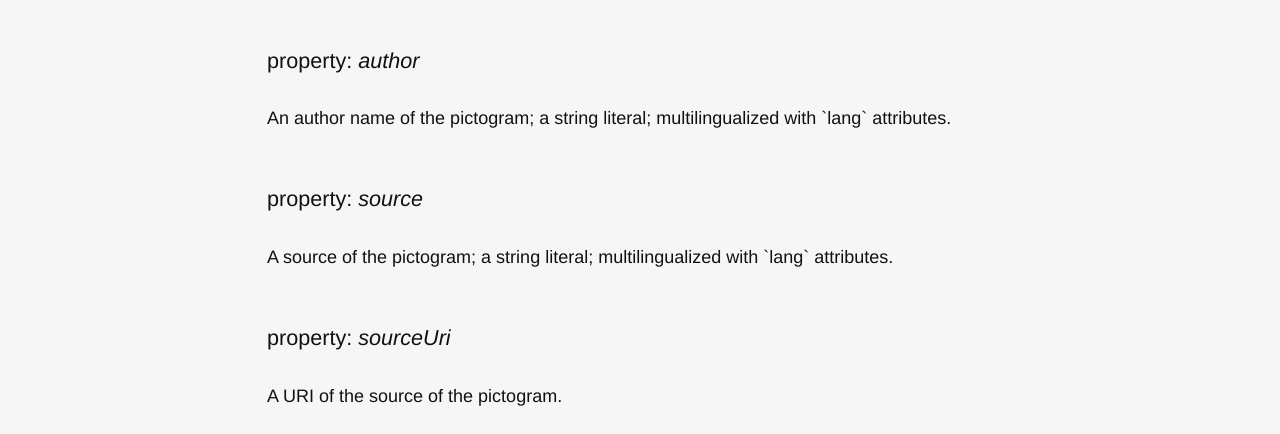
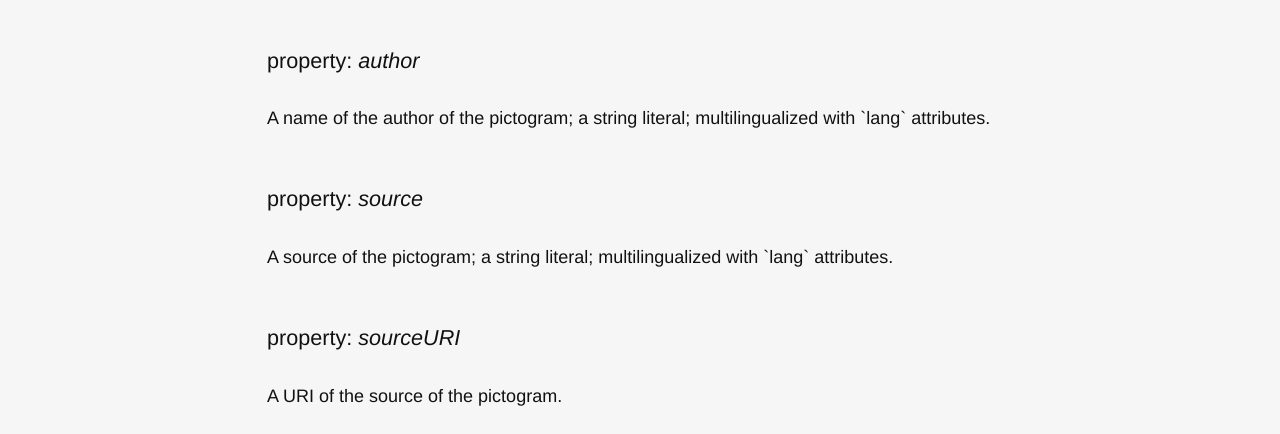
Before and after one commit to hyperpictogram/hyperpictogram.github.io, a Jekyll site: the page built from vocabulary.html, in a window 1280 px wide. Shown: the part 821-1255 px from the top of the page. Built offline with Jekyll 4.4.1, drawn with Linux system fonts in a browser that asks for light colours.

Commit message:
first commit of RDFS: vocabulary.rdf,.ttl

```diff
--- a/vocabulary.html
+++ b/vocabulary.html
@@ -23,12 +23,12 @@ title: Vocabulary
     <dd lang="en">A long description of the pictogram; a string literal; multilingualized with `lang` attributes.</dd>
 
     <dt>property: <dfn>author</dfn></dt>
-    <dd lang="en">An author name of the pictogram; a string literal; multilingualized with `lang` attributes.</dd>
+    <dd lang="en">A name of the author of the pictogram; a string literal; multilingualized with `lang` attributes.</dd>
 
     <dt>property: <dfn>source</dfn></dt>
     <dd lang="en">A source of the pictogram; a string literal; multilingualized with `lang` attributes.</dd>
 
-    <dt>property: <dfn>sourceUri</dfn></dt>
+    <dt>property: <dfn>sourceURI</dfn></dt>
     <dd lang="en">A URI of the source of the pictogram.</dd>
 
     <dt>property: <dfn>permission</dfn></dt>
```
Also changed, not shown: 2 other files.
